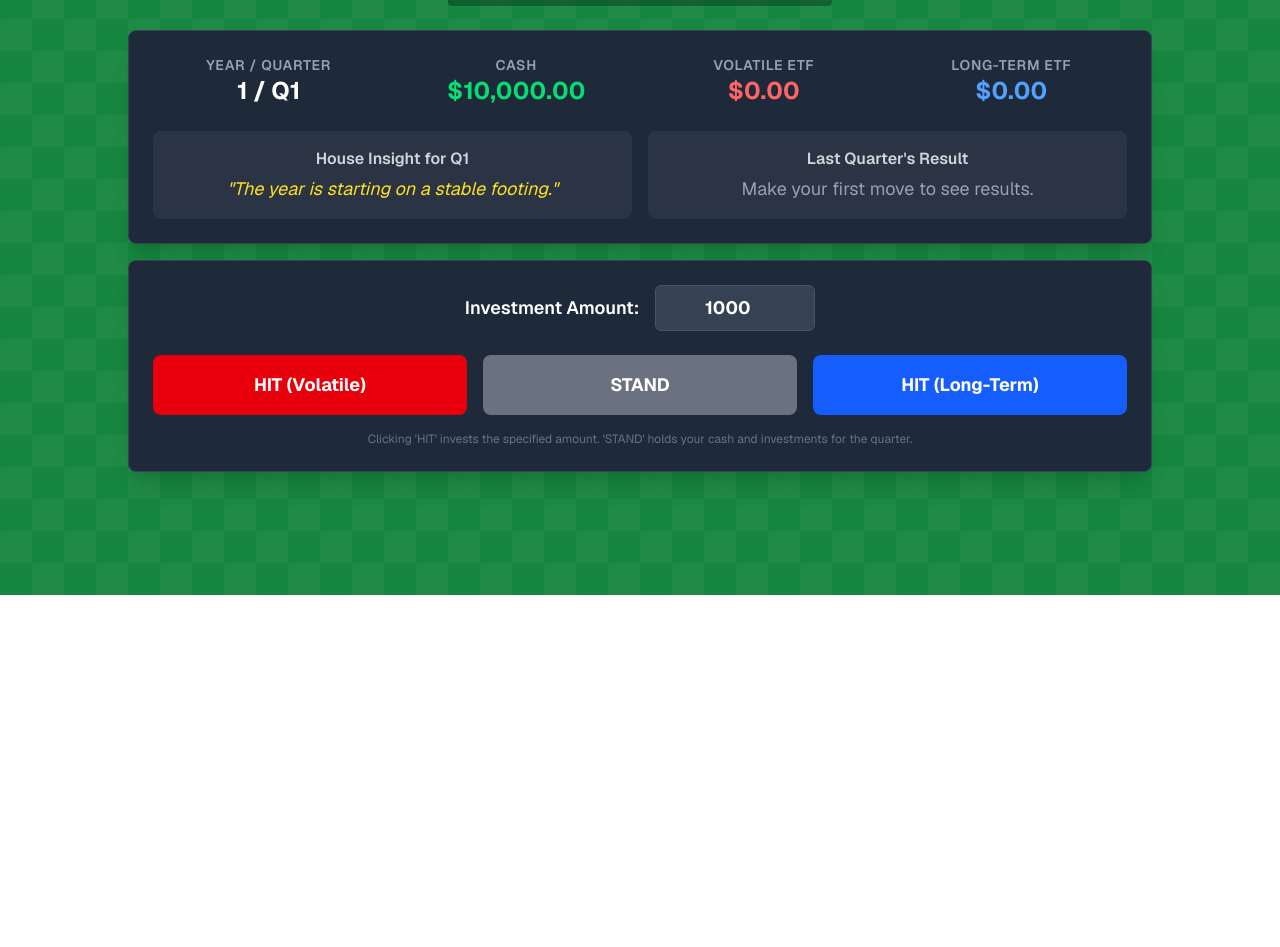
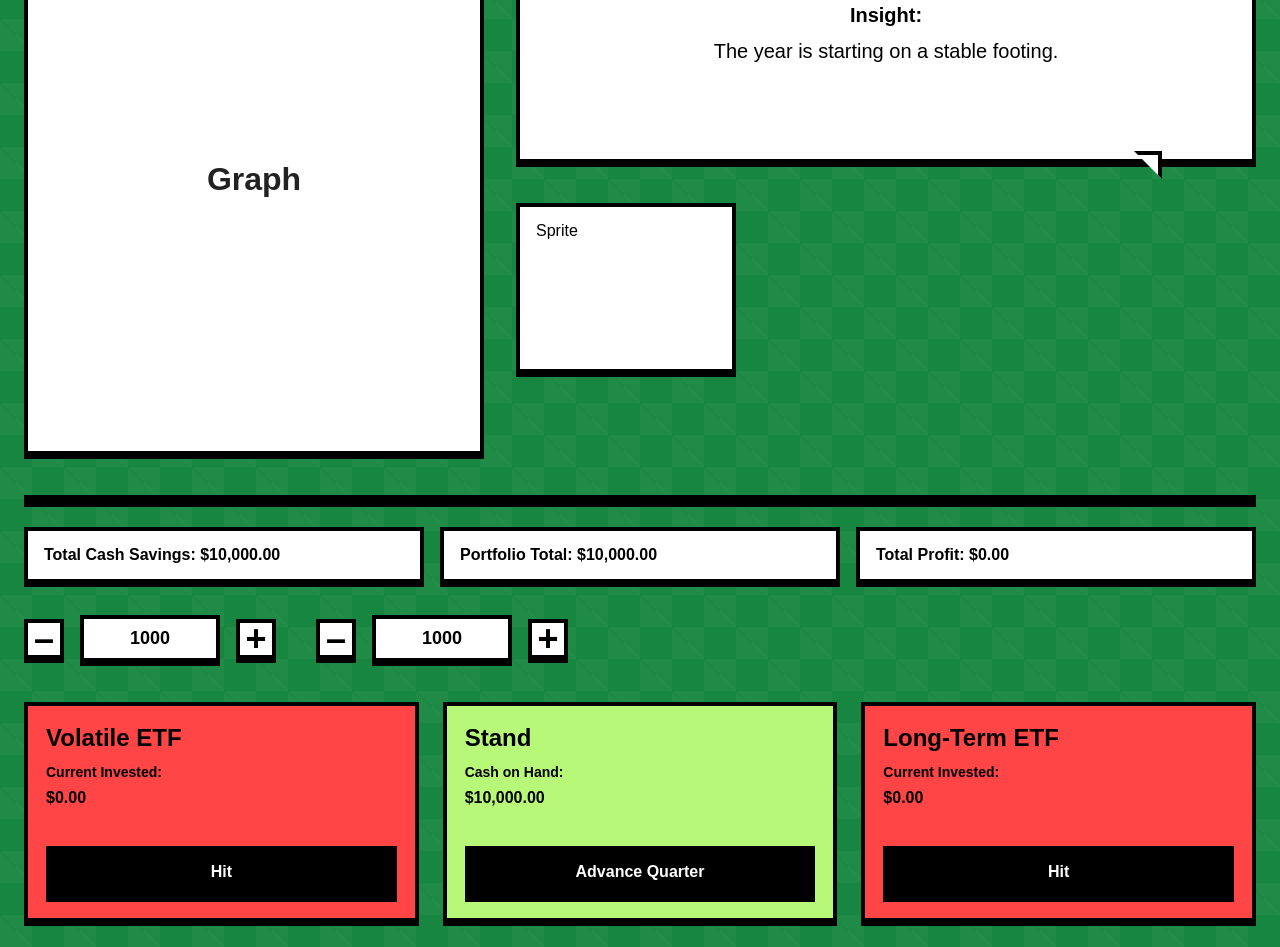
Before and after one commit to csumah/gpcs-hackumbc-2025, a Next.js app: page /game in a window 1280 px wide. Shown: the part 205-1152 px from the top of the page. Before the commit the page ends 800 px from the top, so only its background shows below. Built offline with nearby package versions, Linux system fonts and the light colour scheme.

Commit message:
ui still needs fixing but we are closer

```diff
--- a/src/app/game/page.tsx
+++ b/src/app/game/page.tsx
@@ -1,28 +1,20 @@
-'use client';
+"use client";
 
 import { useState, useEffect } from 'react';
 import { initializeGame, processQuarter, PlayerState, PlayerAction, gameData } from '@/lib/gamelogic';
-import Card from '@/components/card';
-import Controls from '@/components/controls';
-import YearlyRecap from '@/components/YearlyRecap';
-import { AreaChart, Area, Line, ComposedChart, XAxis, YAxis, CartesianGrid, Tooltip, Legend, ResponsiveContainer } from 'recharts';
 
 export default function GamePage() {
   const [gameState, setGameState] = useState<PlayerState>(initializeGame());
   const [lastEventResult, setLastEventResult] = useState<{ marketCondition: string, volatileReturn: number, longTermReturn: number } | null>(null);
-  const [showRecap, setShowRecap] = useState(false);
+  const [volatileAmount, setVolatileAmount] = useState(1000);
+  const [longAmount, setLongAmount] = useState(1000);
 
   const handlePlayerAction = (action: PlayerAction) => {
-    if (gameState.isGameOver || showRecap) return;
+    if (gameState.isGameOver) return;
 
     const currentEvent = gameData.find(y => y.year === gameState.year)?.events.find(e => e.quarter === gameState.quarter);
-    const isYearEnd = gameState.quarter === 4;
-
     const newState = processQuarter(gameState, action);
-
-    if (newState !== gameState) {
-      setGameState(newState);
-    }
+    if (newState !== gameState) setGameState(newState);
 
     if (currentEvent) {
       setLastEventResult({
@@ -31,71 +23,116 @@ export default function GamePage() {
         longTermReturn: currentEvent.returns.longTermETF,
       });
     }
-
-    if (isYearEnd && !newState.isGameOver) {
-      setShowRecap(true);
-    }
   };
 
   const currentEvent = !gameState.isGameOver
     ? gameData.find(y => y.year === gameState.year)?.events.find(e => e.quarter === gameState.quarter)
     : undefined;
 
-  // Prepare combined data for the final chart
-  const finalChartData = gameState.portfolioHistory.map((playerPoint, index) => {
-    // Check if the savings history entry exists before accessing it
-    const savingsValue = gameState.savingsHistory[index] ? gameState.savingsHistory[index].value : null;
+  const executeHit = (etf: 'volatileETF' | 'longTermETF', amount: number) => {
+    const clamped = Math.max(0, Math.min(amount, gameState.cash));
+    if (clamped > 0) handlePlayerAction({ type: 'HIT', etf, amount: clamped });
+  };
 
-    return {
-      ...playerPoint,
-      'Savings Only': savingsValue,
-    };
-  });
+  const totalValue = gameState.cash + gameState.investments.volatileETF + gameState.investments.longTermETF;
+  const totalProfit = totalValue - 10000;
+
+  if (gameState.isGameOver) {
+    return (
+      <main className="min-h-screen bg-board flex items-center justify-center p-6 text-black">
+        <div className="pixel-panel" style={{ maxWidth: 720 }}>
+          <h1 className="text-4xl font-bold mb-4">Game Over!</h1>
+          <p className="mb-3 text-lg">Final Portfolio Value:</p>
+          <p className="text-5xl font-bold mb-4">${(totalValue).toLocaleString(undefined,{minimumFractionDigits:2,maximumFractionDigits:2})}</p>
+          <p className="mb-6">Profit: ${(totalProfit).toLocaleString(undefined,{minimumFractionDigits:2,maximumFractionDigits:2})}</p>
+          <button onClick={() => { setGameState(initializeGame()); setLastEventResult(null); setVolatileAmount(1000); setLongAmount(1000); }} className="invest-btn">Play Again</button>
+        </div>
+      </main>
+    );
+  }
 
   return (
-    <main className="flex min-h-screen flex-col items-center justify-center p-4 sm:p-8 md:p-10 bg-board text-white font-sans">
-      {showRecap && <YearlyRecap history={gameState.portfolioHistory} onClose={() => setShowRecap(false)} />}
-
-      <div className="w-full max-w-5xl mx-auto">
-        <header className="text-center mb-6">
-          <h1 className="text-4xl sm:text-5xl font-bold tracking-tight drop-shadow-[0_4px_0_#000]">Hit or Holdings</h1>
-          <p className="mt-2 text-green-200/90 text-sm sm:text-base bg-black/30 inline-block px-3 py-1 rounded">An Investor Education Challenge by T. Rowe Price</p>
-        </header>
-
-        {gameState.isGameOver ? (
-          <div className="text-center bg-black/50 backdrop-blur-sm p-8 rounded-lg shadow-2xl border border-white/10">
-            <h2 className="text-3xl font-bold text-green-400">Game Over!</h2>
-            <p className="text-xl mt-4">Here's your final performance vs. just saving your money:</p>
-
-            <div style={{ width: '100%', height: 300 }} className="mt-6">
-                 <ResponsiveContainer>
-                    <ComposedChart data={finalChartData} margin={{ top: 5, right: 20, left: 10, bottom: 5 }}>
-                        <CartesianGrid strokeDasharray="3 3" stroke="#4A5568" />
-                        <XAxis dataKey="year" stroke="#A0AEC0" />
-                        <YAxis stroke="#A0AEC0" tickFormatter={(value) => `$${(Number(value) / 1000)}k`} />
-                        <Tooltip
-                            contentStyle={{ backgroundColor: '#1A202C', border: '1px solid #4A5568' }}
-                            formatter={(value, name) => [`$${Number(value).toFixed(2)}`, name]}
-                        />
-                        <Legend />
-                        <Area type="monotone" dataKey="cash" stackId="1" name="Cash" stroke="#2E7D32" fill="#4CAF50" />
-                        <Area type="monotone" dataKey="longTermETF" stackId="1" name="Long-Term ETF" stroke="#1976D2" fill="#2196F3" />
-                        <Area type="monotone" dataKey="volatileETF" stackId="1" name="Volatile ETF" stroke="#D32F2F" fill="#F44336" />
-                        <Line type="monotone" dataKey="Savings Only" stroke="#A0AEC0" strokeWidth={2} strokeDasharray="5 5" dot={false} connectNulls={true} />
-                    </ComposedChart>
-                </ResponsiveContainer>
+    <main className="min-h-screen bg-board p-6 flex flex-col items-center text-black">
+      <div className="w-full max-w-[1500px]">
+        <div className="pixel-panel mb-6 inline-block text-lg font-bold">Year {gameState.year} / Q{gameState.quarter}</div>
+        <div className="layout-grid mb-6">
+          <div>
+            <div className="graph-placeholder">Graph</div>
+          </div>
+          <div className="flex flex-col items-start gap-10">
+            <div className="speech-bubble w-full min-h-[260px] flex items-center justify-center text-xl font-semibold text-center">
+              <div>
+                {currentEvent ? (
+                  <>
+                    <p className="mb-2">Insight:</p>
+                    <p className="font-normal max-w-[520px] mx-auto">{currentEvent.houseInsight}</p>
+                  </>
+                ) : <p>...</p>}
+              </div>
             </div>
-
-            <button onClick={() => { setGameState(initializeGame()); setLastEventResult(null); }} className="mt-8 px-6 py-3 bg-blue-600 rounded-lg font-bold hover:bg-blue-700 transition-colors shadow-[0_4px_0_#000]">
-              Play Again
-            </button>
+            <div className="pixel-panel" style={{ width: 220, height: 170 }}>Sprite</div>
           </div>
-        ) : (
-          <>
-            <Card gameState={gameState} marketEvent={currentEvent} lastEventResult={lastEventResult} />
-            <Controls onAction={handlePlayerAction} playerState={gameState} />
-          </>
-        )}
+        </div>
+        <div className="pixel-shelf" />
+        <div className="value-grid mb-8">
+          <div className="value-card">Total Cash Savings: ${gameState.cash.toLocaleString(undefined,{minimumFractionDigits:2,maximumFractionDigits:2})}</div>
+          <div className="value-card">Portfolio Total: ${totalValue.toLocaleString(undefined,{minimumFractionDigits:2,maximumFractionDigits:2})}</div>
+          <div className="value-card">Total Profit: ${totalProfit.toLocaleString(undefined,{minimumFractionDigits:2,maximumFractionDigits:2})}</div>
+        </div>
+        <div className="flex flex-wrap items-center gap-10 mb-10">
+          <div className="flex items-center gap-4">
+            <span className="pm-btn" onClick={() => setVolatileAmount(v => Math.max(0, v - 500))}>–</span>
+            <div className="amount-box">{volatileAmount}</div>
+            <span className="pm-btn" onClick={() => setVolatileAmount(v => Math.min(gameState.cash, v + 500))}>+</span>
+          </div>
+          <div className="flex items-center gap-4">
+            <span className="pm-btn" onClick={() => setLongAmount(v => Math.max(0, v - 500))}>–</span>
+            <div className="amount-box">{longAmount}</div>
+            <span className="pm-btn" onClick={() => setLongAmount(v => Math.min(gameState.cash, v + 500))}>+</span>
+          </div>
+        </div>
+        <div className="action-grid mb-16">
+          <div className="action-card" style={{ background: '#ff4545' }}>
+            <div className="mb-4">
+              <h3 className="text-2xl mb-2">Volatile ETF</h3>
+              <p className="text-sm mb-1">Current Invested:</p>
+              <p className="font-bold mb-2">${gameState.investments.volatileETF.toLocaleString(undefined,{minimumFractionDigits:2,maximumFractionDigits:2})}</p>
+            </div>
+            <div>
+              <div className="invest-btn" onClick={() => executeHit('volatileETF', volatileAmount)}>Hit</div>
+            </div>
+          </div>
+          <div className="action-card stand" style={{ background: '#b7f879' }}>
+            <div className="mb-4">
+              <h3 className="text-2xl mb-2">Stand</h3>
+              <p className="text-sm mb-1">Cash on Hand:</p>
+              <p className="font-bold mb-2">${gameState.cash.toLocaleString(undefined,{minimumFractionDigits:2,maximumFractionDigits:2})}</p>
+            </div>
+            <div>
+              <div className="invest-btn" onClick={() => handlePlayerAction({ type: 'STAND' })}>Advance Quarter</div>
+            </div>
+          </div>
+          <div className="action-card" style={{ background: '#ff4545' }}>
+            <div className="mb-4">
+              <h3 className="text-2xl mb-2">Long-Term ETF</h3>
+              <p className="text-sm mb-1">Current Invested:</p>
+              <p className="font-bold mb-2">${gameState.investments.longTermETF.toLocaleString(undefined,{minimumFractionDigits:2,maximumFractionDigits:2})}</p>
+            </div>
+            <div>
+              <div className="invest-btn" onClick={() => executeHit('longTermETF', longAmount)}>Hit</div>
+            </div>
+          </div>
+        </div>
+        <div className="value-grid mb-24">
+          <div className="value-card" style={{ gridColumn: 'span 2 / auto' }}>
+            {lastEventResult ? (
+              <>
+                <p className="font-semibold mb-1">Last Quarter Result:</p>
+                <p className="text-sm">{lastEventResult.marketCondition} | Volatile {(lastEventResult.volatileReturn * 100).toFixed(1)}% | Long {(lastEventResult.longTermReturn * 100).toFixed(1)}%</p>
+              </>
+            ) : <p className="text-sm">Invest to see results next quarter.</p>}
+          </div>
+        </div>
       </div>
     </main>
   );
--- a/src/app/globals.css
+++ b/src/app/globals.css
@@ -5,12 +5,6 @@
   --foreground: #171717;
 }
 
-@theme inline {
-  --color-background: var(--background);
-  --color-foreground: var(--foreground);
-  --font-sans: var(--font-geist-sans);
-  --font-mono: var(--font-geist-mono);
-}
 
 @media (prefers-color-scheme: dark) {
   :root {
@@ -95,3 +89,112 @@ body {
   transform: translate(2px,2px) scale(0.98);
   filter: brightness(0.92);
 }
+
+/* === Gameplay Layout Pixel UI === */
+.pixel-panel {
+  background: #ffffff;
+  border: 4px solid #000;
+  box-shadow: 0 4px 0 #000;
+  padding: 12px 16px;
+}
+
+.pixel-panel.dark {
+  background: rgba(0,0,0,0.5);
+  color: #fff;
+}
+
+.pixel-stat-row {
+  display: flex;
+  gap: 16px;
+  flex-wrap: wrap;
+}
+.pixel-stat {
+  background:#ffffff; border:4px solid #000; box-shadow:0 4px 0 #000; padding:12px 16px; min-width:200px; font-size:14px; line-height:1.2;
+}
+
+.pixel-shelf {
+  height: 12px;
+  background: #000;
+  width: 100%;
+  margin: 8px 0 20px;
+}
+
+.speech-bubble {
+  position: relative;
+  background: #ffffff;
+  border: 4px solid #000;
+  padding: 24px 28px;
+  box-shadow: 0 4px 0 #000;
+}
+.speech-bubble:after {
+  content: '';
+  position: absolute;
+  width: 28px;
+  height: 28px;
+  background: #ffffff;
+  border: 4px solid #000;
+  bottom: -20px;
+  right: 90px;
+  box-shadow: 0 4px 0 #000;
+  clip-path: polygon(0 0, 100% 0, 100% 100%);
+}
+
+.action-grid {
+  display: grid;
+  grid-template-columns: repeat(auto-fit, minmax(240px, 1fr));
+  gap: 24px;
+  width: 100%;
+}
+
+.action-card {
+  border: 4px solid #000;
+  box-shadow: 0 4px 0 #000;
+  padding: 16px 18px 20px;
+  position: relative;
+  background: #ff4545;
+  color: #000;
+  font-weight: 700;
+  display: flex;
+  flex-direction: column;
+  justify-content: space-between;
+}
+.action-card.long-term { background: #ff4545; }
+.action-card.stand { background: #b7f879; }
+
+.amount-box {
+  border: 4px solid #000;
+  background: #fff;
+  font-weight: 700;
+  font-size: 18px;
+  padding: 6px 12px;
+  min-width: 140px;
+  text-align: center;
+  box-shadow: 0 4px 0 #000;
+}
+
+.inline-controls { display: flex; align-items: center; gap: 10px; }
+.pm-btn {
+  width: 40px; height: 40px; display: flex; align-items: center; justify-content: center;
+  font-size: 36px; line-height: 1; font-weight: 700; cursor: pointer; user-select: none;
+  border: 4px solid #000; background: #ffffff; box-shadow: 0 4px 0 #000; transition: transform 70ms;
+}
+.pm-btn:active { transform: translateY(3px); box-shadow: 0 1px 0 #000; }
+
+.invest-btn {
+  margin-top: 12px;
+  background: #000; color: #fff; font-weight: 700; padding: 10px 12px; text-align: center; cursor: pointer;
+  border: 4px solid #000; box-shadow: 0 4px 0 #000; transition: transform 70ms, filter 150ms;
+}
+.invest-btn:hover { filter: brightness(1.1); }
+.invest-btn:active { transform: translateY(3px); box-shadow: 0 1px 0 #000; }
+
+.value-grid { display:grid; gap:16px; grid-template-columns: repeat(auto-fit,minmax(260px,1fr)); width:100%; }
+.value-card { background:#ffffff; border:4px solid #000; box-shadow:0 4px 0 #000; padding:12px 16px; font-weight:600; }
+
+.graph-placeholder {
+  border: 4px solid #000; box-shadow: 0 4px 0 #000; background: #fff; width: 100%; aspect-ratio: 4/4.8; display:flex; align-items:center; justify-content:center; font-weight:700; font-size:32px; color:#222; margin-bottom:16px;
+}
+
+.layout-grid { display:grid; gap:32px; grid-template-columns: minmax(320px,460px) minmax(420px,1fr); align-items:start; width:100%; }
+
+@media (max-width: 1100px) { .layout-grid { grid-template-columns: 1fr; } .speech-bubble:after { right: 40px; } }
```
